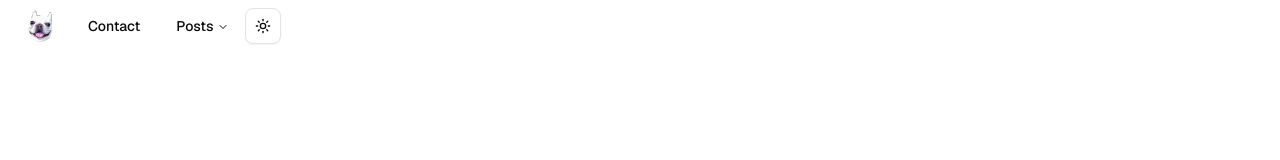
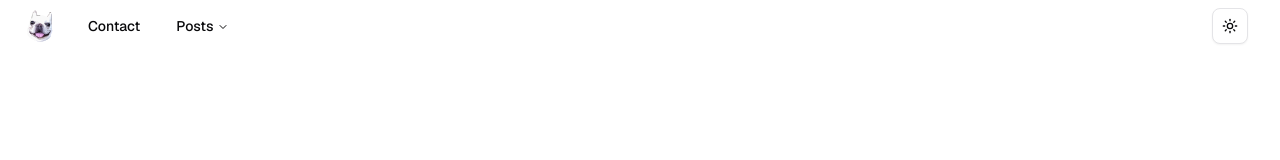
Before and after one commit to seanchacha/seanchacha.github.io, a SvelteKit app: page / in a window 1280 px wide. Shown: the top 160 px of the page. Built offline with nearby package versions, Linux system fonts and the light colour scheme.

Commit message:
move darkmode button to right

```diff
--- a/src/routes/+layout.svelte
+++ b/src/routes/+layout.svelte
@@ -25,6 +25,7 @@
 
 	<MyNavbar />
 
+	<div class="ml-auto pl-3 pr-4">
 		<Button onclick={toggleMode} variant="outline" size="icon">
 		<SunIcon
 			class="h-[1.2rem] w-[1.2rem] scale-100 rotate-0 !transition-all dark:scale-0 dark:-rotate-90"
@@ -35,6 +36,7 @@
 		<span class="sr-only">Toggle theme</span>
 		</Button>
 	</div>
+</div>
 
 <svelte:head><link rel="icon" href={favicon} /></svelte:head>
 {@render children()}
```
Lines whose indentation alone changed are shown as unchanged.
